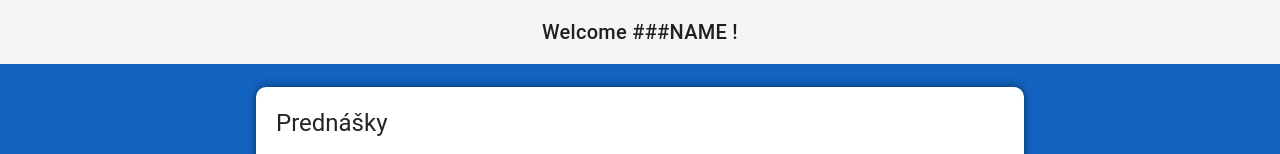
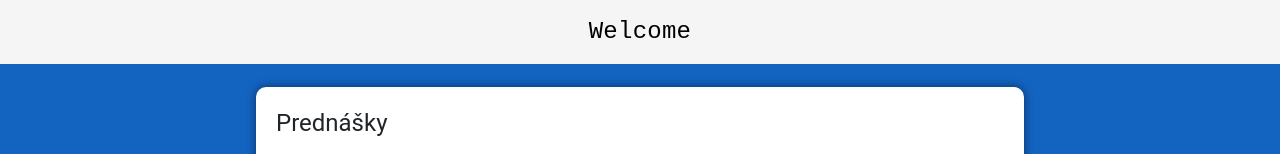
Before and after one commit to Shotgunxq/bp, an Angular app: page /mats in a window 1280 px wide. Shown: the top 154 px of the page. Built offline with nearby package versions, Linux system fonts and the light colour scheme.

Commit message:
feat: added navbar service, changed design of navbar, apiService for login

```diff
--- a/src/app/components/Modals/login-modal/login-modal.component.ts
+++ b/src/app/components/Modals/login-modal/login-modal.component.ts
@@ -1,4 +1,3 @@
-// import { Component } from '@angular/core';
 import { HttpClient } from '@angular/common/http';
 import { Router } from '@angular/router';  // Import Router
 import {ChangeDetectionStrategy, Component, signal} from '@angular/core';
@@ -6,6 +5,8 @@ import {MatButtonModule} from '@angular/material/button';
 import {MatFormFieldModule} from '@angular/material/form-field';
 import {MatIconModule} from '@angular/material/icon';
 import {MatInputModule} from '@angular/material/input';
+import { ApiService } from '../../../services/apiServices';
+import { navbarService } from '../../../services/navbarService';
 @Component({
   selector: 'app-login-modal',
   templateUrl: './login-modal.component.html',
@@ -22,22 +23,26 @@ export class LoginModalComponent {
     this.hide.set(!this.hide());
     event.stopPropagation();
   }
-  constructor(private http: HttpClient, private router: Router) {}  // Inject Router
-
-  //TODO: include apiService
+  constructor(
+    private http: HttpClient,
+    private router: Router,
+    private apiService: ApiService,
+    private navbarService: navbarService
+  ) {}
 
   login() {
     const credentials = { username: this.username, password: this.password };
-
-    this.http.post('http://localhost:3000/login', credentials).subscribe(
+    this.apiService.login(credentials).subscribe(
       (response) => {
-        console.log('Login successful:', response);
+        console.log(response.givenName);
+        this.navbarService.setUsername(response.givenName);
         this.router.navigate(['/menu']);
       },
       (error) => {
-        console.error('Login failed:', error);
-        this.errorMessage = 'Invalid username or password. Please try again.';
+        console.error(error);
+        this.errorMessage = 'Invalid username or password';
       }
     );
+
   }
 }
--- a/src/app/components/navbar/navbar.component.html
+++ b/src/app/components/navbar/navbar.component.html
@@ -1,7 +1,7 @@
-<mat-toolbar>
-    <!-- <button mat-icon-button class="example-icon" aria-label="Example icon-button with menu icon">
-      <mat-icon>menu</mat-icon>
-    </button> -->
-    <span id="navbarText">Welcome ###NAME !</span>
-
-  </mat-toolbar>
+<!-- src/app/components/navbar/navbar.component.html -->
+<mat-toolbar class="navbar">
+  <div class="typewriter">
+    <span>Welcome</span>
+    <span *ngIf="showTypewriter" class="username animate-typewriter">{{ username }}!</span>
+  </div>
+</mat-toolbar>
--- a/src/app/components/navbar/navbar.component.scss
+++ b/src/app/components/navbar/navbar.component.scss
@@ -1,6 +1,50 @@
-#navbarText{
-    justify-content: center;
-    align-items: center;
-    display: flex;
-    margin: 0 auto;
+/* src/app/components/navbar/navbar.component.scss */
+
+.navbar {
+  display: flex;
+  justify-content: center;
+  align-items: center;
+  height: 64px;
+  color: wheat;
+}
+
+.typewriter {
+  font-family: 'Courier New', monospace;
+  font-size: 24px;
+  white-space: nowrap;
+  color: black;
+  display: flex;
+  align-items: center;
+}
+
+.username {
+  margin-left: 8px;
+  color: black; // Custom color for the username
+  font-weight: bold;
+}
+
+/* Typewriter animation triggered on username display */
+.animate-typewriter {
+  overflow: hidden;
+  border-right: 3px solid rgba(0, 0, 0, 0.75); // Cursor effect
+  white-space: nowrap;
+  animation: typing 3s steps(30, end), blink 0.75s step-end infinite;
+}
+
+@keyframes typing {
+  from {
+    width: 0;
   }
+  to {
+    width: 100%;
+  }
+}
+
+@keyframes blink {
+  from, to {
+    border-color: transparent;
+  }
+  50% {
+    border-color: black;
+  }
+}
--- a/src/app/components/navbar/navbar.component.ts
+++ b/src/app/components/navbar/navbar.component.ts
@@ -1,10 +1,24 @@
-import { Component } from '@angular/core';
+// src/app/components/navbar/navbar.component.ts
+import { Component, OnInit } from '@angular/core';
+import { navbarService } from '../../services/navbarService';
 
 @Component({
   selector: 'app-navbar',
   templateUrl: './navbar.component.html',
-  styleUrl: './navbar.component.scss'
+  styleUrls: ['./navbar.component.scss']
 })
-export class NavbarComponent {
+export class NavbarComponent implements OnInit {
+  username: string | null = '';
+  showTypewriter = false;  // Trigger for the animation
 
+  constructor(private navbarService: navbarService) {}
+
+  ngOnInit() {
+    this.navbarService.currentUsername$.subscribe((name) => {
+      if (name) {
+        this.username = name;
+        this.showTypewriter = true;  // Trigger animation on username change
+      }
+    });
+  }
 }
--- a/src/app/services/apiServices.ts
+++ b/src/app/services/apiServices.ts
@@ -1,6 +1,7 @@
 import { Injectable } from '@angular/core';
 import { HttpClient } from '@angular/common/http';
 import { Observable } from 'rxjs';
+
 
 @Injectable({
   providedIn: 'root',
--- /dev/null
+++ b/src/app/services/navbarService.ts
@@ -0,0 +1,15 @@
+// src/app/services/user.service.ts
+import { Injectable } from '@angular/core';
+import { BehaviorSubject } from 'rxjs';
+
+@Injectable({
+  providedIn: 'root',
+})
+export class navbarService {
+  private usernameSource = new BehaviorSubject<string | null>(null);
+  currentUsername$ = this.usernameSource.asObservable();
+
+  setUsername(username: string) {
+    this.usernameSource.next(username);
+  }
+}
```
